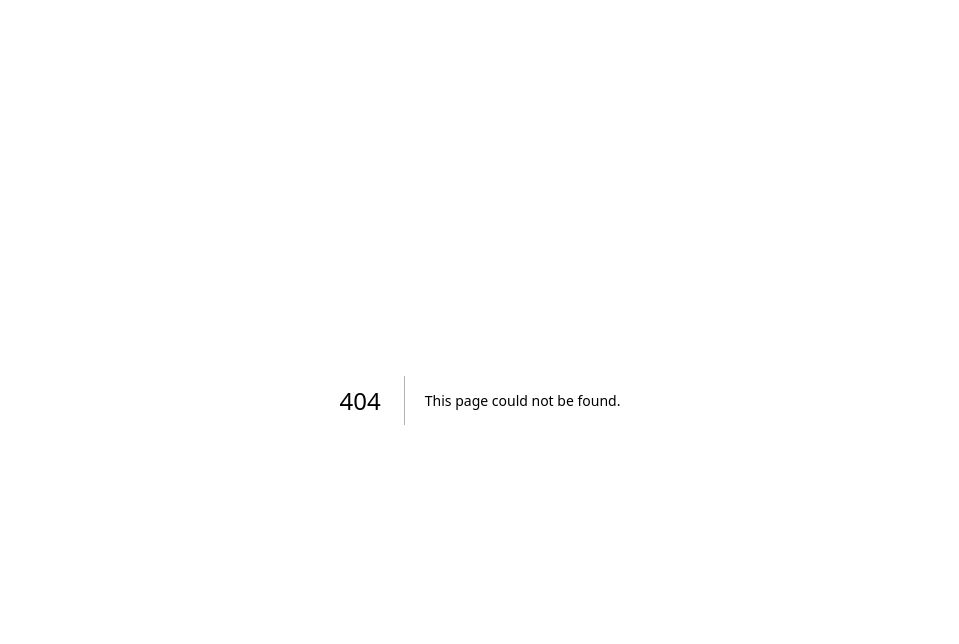
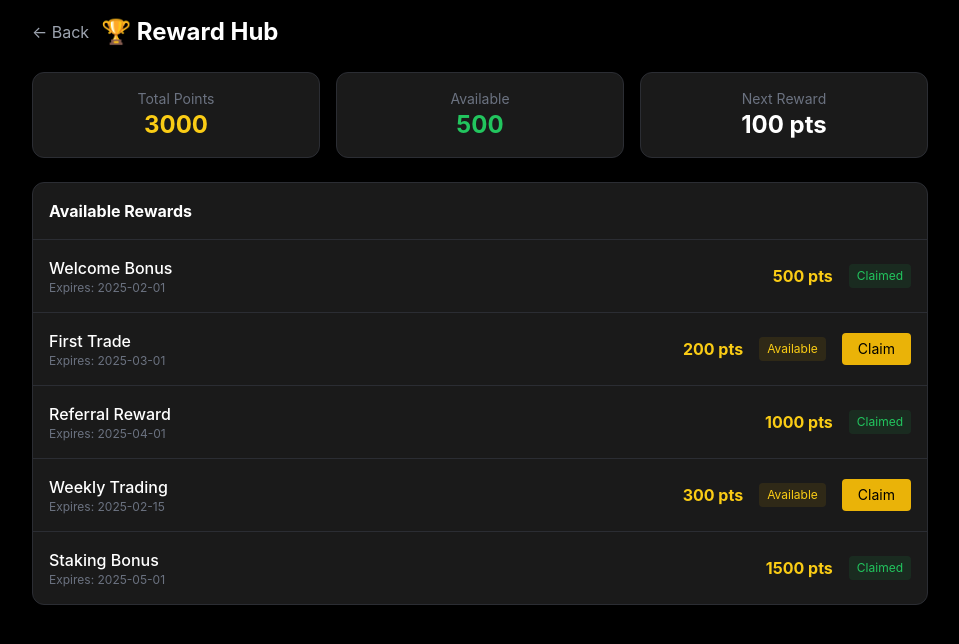
Before and after one commit to Cashipro/cashipro, a Next.js app in the folder apps/web/: page /settings/rewards in a window 1280 px wide. Before the commit this address had no page. Shown: the top 644 px of the page, without its empty margins (160-1119 px from the left). Built offline with nearby package versions, Linux system fonts and the light colour scheme.

Commit message:
Add Reward Hub page to display rewards

```diff
--- /dev/null
+++ b/apps/web/src/app/settings/rewards/page.tsx
@@ -0,0 +1,73 @@
+"use client";
+
+import { useState } from "react";
+import Link from "next/link";
+
+const rewards = [
+  { id: 1, name: "Welcome Bonus", points: 500, status: "Claimed", expiry: "2025-02-01" },
+  { id: 2, name: "First Trade", points: 200, status: "Available", expiry: "2025-03-01" },
+  { id: 3, name: "Referral Reward", points: 1000, status: "Claimed", expiry: "2025-04-01" },
+  { id: 4, name: "Weekly Trading", points: 300, status: "Available", expiry: "2025-02-15" },
+  { id: 5, name: "Staking Bonus", points: 1500, status: "Claimed", expiry: "2025-05-01" },
+];
+
+export default function RewardHubPage() {
+  const totalPoints = rewards.reduce((sum, r) => sum + (r.status === "Claimed" ? r.points : 0), 0);
+
+  return (
+    <div className="min-h-screen bg-black p-4">
+      <div className="max-w-4xl mx-auto space-y-6">
+        <div className="flex items-center gap-3">
+          <Link href="/settings" className="text-gray-400 hover:text-white">← Back</Link>
+          <h1 className="text-2xl font-bold text-white">🏆 Reward Hub</h1>
+        </div>
+
+        {/* Points Summary */}
+        <div className="grid grid-cols-1 sm:grid-cols-3 gap-4">
+          <div className="bg-[#1a1a1a] rounded-xl border border-[#2b2d33] p-4 text-center">
+            <p className="text-sm text-gray-500">Total Points</p>
+            <p className="text-2xl font-bold text-yellow-400">{totalPoints}</p>
+          </div>
+          <div className="bg-[#1a1a1a] rounded-xl border border-[#2b2d33] p-4 text-center">
+            <p className="text-sm text-gray-500">Available</p>
+            <p className="text-2xl font-bold text-green-500">500</p>
+          </div>
+          <div className="bg-[#1a1a1a] rounded-xl border border-[#2b2d33] p-4 text-center">
+            <p className="text-sm text-gray-500">Next Reward</p>
+            <p className="text-2xl font-bold text-white">100 pts</p>
+          </div>
+        </div>
+
+        {/* Rewards List */}
+        <div className="bg-[#1a1a1a] rounded-xl border border-[#2b2d33] overflow-hidden">
+          <div className="p-4 border-b border-[#2b2d33]">
+            <h3 className="text-white font-bold">Available Rewards</h3>
+          </div>
+          <div className="divide-y divide-[#2b2d33]">
+            {rewards.map((reward) => (
+              <div key={reward.id} className="flex items-center justify-between p-4 hover:bg-[#2b2d33]/50 transition-colors">
+                <div>
+                  <p className="text-white font-medium">{reward.name}</p>
+                  <p className="text-xs text-gray-500">Expires: {reward.expiry}</p>
+                </div>
+                <div className="flex items-center gap-4">
+                  <span className="text-yellow-400 font-bold">{reward.points} pts</span>
+                  <span className={`text-xs px-2 py-1 rounded ${
+                    reward.status === "Claimed" ? "bg-green-500/10 text-green-500" : "bg-yellow-500/10 text-yellow-400"
+                  }`}>
+                    {reward.status}
+                  </span>
+                  {reward.status === "Available" && (
+                    <button className="px-4 py-1.5 bg-yellow-500 text-black text-sm rounded hover:bg-yellow-400 transition">
+                      Claim
+                    </button>
+                  )}
+                </div>
+              </div>
+            ))}
+          </div>
+        </div>
+      </div>
+    </div>
+  );
+}
```
